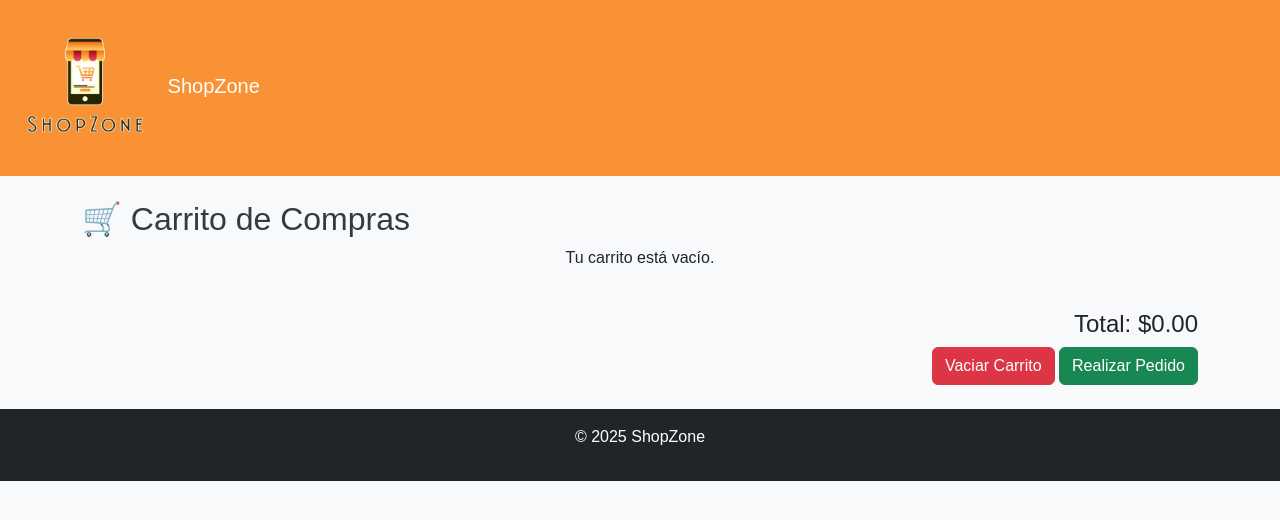
After one commit to andresedu1996/proyecto-clase, a PHP site: page /carrito.html in a window 1280 px wide. The commit adds this page. Shown: the top 520 px of the page. Run offline with PHP 8.4, Linux system fonts and the light colour scheme; some libraries are stand-ins or nearby versions.

Commit message:
v2
Se agrego productos a dB
se incluyo carrito compras
registro de usarios a db

```diff
--- a/db.js
+++ b/db.js
@@ -1,4 +1,4 @@
-const mysql = require("mysql");
+const mysql = require("mysql2");
 
 const pool = mysql.createPool({
     host: "127.0.0.1",
--- /dev/null
+++ b/public/carrito.html
@@ -0,0 +1,36 @@
+<!DOCTYPE html>
+<html lang="es">
+<head>
+    <meta charset="UTF-8">
+    <meta name="viewport" content="width=device-width, initial-scale=1.0">
+    <title>Carrito de Compras</title>
+    <link rel="stylesheet" href="https://cdn.jsdelivr.net/npm/bootstrap@5.3.0/dist/css/bootstrap.min.css">
+    <link rel="stylesheet" href="main.css">
+    <script src="https://cdn.jsdelivr.net/npm/sweetalert2@11"></script>
+</head>
+<body>
+    <nav class="navbar navbar-expand-lg bg-body-tertiary">
+        <div class="container-fluid">
+            <a class="navbar-brand" href="tienda.html">
+                <img src="Logo.png" alt="ShopZone" width="150" height="150"> ShopZone
+            </a>
+        </div>
+    </nav>
+
+    <main class="container mt-4">
+        <h2>🛒 Carrito de Compras</h2>
+        <div id="carrito" class="row"></div>
+        <div class="mt-4 text-end">
+            <h4>Total: $<span id="total">0.00</span></h4>
+            <button class="btn btn-danger" id="vaciar-carrito">Vaciar Carrito</button>
+            <button class="btn btn-success" id="realizar-pedido">Realizar Pedido</button>
+        </div>
+    </main>
+
+    <script src="carrito.js"></script>
+</body>
+
+<footer class="bg-dark text-white text-center p-3 mt-4">
+    <p>&copy; 2025 ShopZone</p>
+</footer>
+</html>
--- /dev/null
+++ b/public/carrito.js
@@ -0,0 +1,103 @@
+document.addEventListener("DOMContentLoaded", function () {
+    mostrarCarrito();
+    document.getElementById("vaciar-carrito").addEventListener("click", vaciarCarrito);
+    document.getElementById("realizar-pedido").addEventListener("click", realizarPedido);
+});
+
+function mostrarCarrito() {
+    let carrito = JSON.parse(localStorage.getItem("carrito")) || [];
+    let contenedor = document.getElementById("carrito");
+    let total = 0;
+
+    contenedor.innerHTML = "";
+
+    if (carrito.length === 0) {
+        contenedor.innerHTML = "<p class='text-center'>Tu carrito está vacío.</p>";
+        return;
+    }
+
+    carrito.forEach((producto, index) => {
+        let subtotal = producto.precio * producto.cantidad;
+        total += subtotal;
+
+        let div = document.createElement("div");
+        div.classList.add("col-md-4");
+        div.innerHTML = `
+            <div class="card">
+                <img src="${producto.imagen}" class="card-img-top" alt="${producto.nombre}">
+                <div class="card-body">
+                    <h5 class="card-title">${producto.nombre}</h5>
+                    <p class="text-success">$${producto.precio}</p>
+                    <p>Cantidad:
+                        <button class="btn btn-sm btn-secondary disminuir" data-index="${index}">-</button>
+                        <span>${producto.cantidad}</span>
+                        <button class="btn btn-sm btn-secondary aumentar" data-index="${index}">+</button>
+                    </p>
+                    <p>Subtotal: $${subtotal.toFixed(2)}</p>
+                    <button class="btn btn-danger eliminar" data-index="${index}">Eliminar</button>
+                </div>
+            </div>
+        `;
+        contenedor.appendChild(div);
+    });
+
+    document.getElementById("total").innerText = total.toFixed(2);
+
+    // Agregar eventos a botones
+    document.querySelectorAll(".disminuir").forEach(boton => {
+        boton.addEventListener("click", function () {
+            let index = this.dataset.index;
+            if (carrito[index].cantidad > 1) {
+                carrito[index].cantidad--;
+                localStorage.setItem("carrito", JSON.stringify(carrito));
+                mostrarCarrito();
+            }
+        });
+    });
+
+    document.querySelectorAll(".aumentar").forEach(boton => {
+        boton.addEventListener("click", function () {
+            let index = this.dataset.index;
+            carrito[index].cantidad++;
+            localStorage.setItem("carrito", JSON.stringify(carrito));
+            mostrarCarrito();
+        });
+    });
+
+    document.querySelectorAll(".eliminar").forEach(boton => {
+        boton.addEventListener("click", function () {
+            let index = this.dataset.index;
+            carrito.splice(index, 1);
+            localStorage.setItem("carrito", JSON.stringify(carrito));
+            mostrarCarrito();
+        });
+    });
+}
+
+function vaciarCarrito() {
+    localStorage.removeItem("carrito");
+    mostrarCarrito();
+}
+
+function realizarPedido() {
+    let carrito = JSON.parse(localStorage.getItem("carrito")) || [];
+    if (carrito.length === 0) {
+        Swal.fire("Error", "El carrito está vacío", "error");
+        return;
+    }
+
+    Swal.fire({
+        title: "Confirmar Pedido",
+        text: "¿Estás seguro de que quieres realizar el pedido?",
+        icon: "warning",
+        showCancelButton: true,
+        confirmButtonText: "Sí, confirmar",
+        cancelButtonText: "Cancelar"
+    }).then((result) => {
+        if (result.isConfirmed) {
+            localStorage.removeItem("carrito");
+            mostrarCarrito();
+            Swal.fire("Pedido realizado", "Tu pedido ha sido enviado", "success");
+        }
+    });
+}
--- a/public/index.html
+++ b/public/index.html
@@ -29,8 +29,10 @@
                         <a class="nav-link" href="#">Ofertas</a>
                     </li>
                     <li class="nav-item">
-                        <a class="nav-link" href="#">Contacto</a>
+                        <a href="carrito.html" class="btn btn-success">🛒 Ver Carrito</a>
                     </li>
+
+
                 </ul>
             </div>
         </div>
--- a/public/tienda.html
+++ b/public/tienda.html
@@ -6,12 +6,14 @@
     <title>Tienda</title>
     <link rel="stylesheet" href="https://cdn.jsdelivr.net/npm/bootstrap@5.3.0/dist/css/bootstrap.min.css">
     <link rel="stylesheet" href="main.css">
+    <script src="https://cdn.jsdelivr.net/npm/sweetalert2@11"></script>
 </head>
 <body>
     <nav class="navbar navbar-expand-lg bg-body-tertiary">
         <div class="container-fluid">
             <a class="navbar-brand" href="index.html">
                 <img src="Logo.png" alt="ShopZone" width="150" height="150"> ShopZone
+                <a href="carrito.html" class="btn btn-success">🛒 Ver Carrito</a>
             </a>
         </div>
     </nav>
@@ -40,6 +42,7 @@
         <p class="card-text">${producto.descripcion}</p>
         <p class="text-success">$${producto.precio}</p>
         <p>Unidades: ${producto.unidades}</p>
+        <button class="btn btn-primary agregar-carrito" data-id="${producto.ID}" data-nombre="${producto.nombre}" data-precio="${producto.precio}" data-imagen="${producto.imagen}">Agregar al Carrito</button>
     </div>
 </div>
                     `;
```
Also changed, not shown: public/main.css (+51 -0 lines), public/main.js (+67 -5 lines), public/register.html (+22 -0 lines), server.js (+25 -1 lines). Lines whose indentation alone changed are shown as unchanged.
